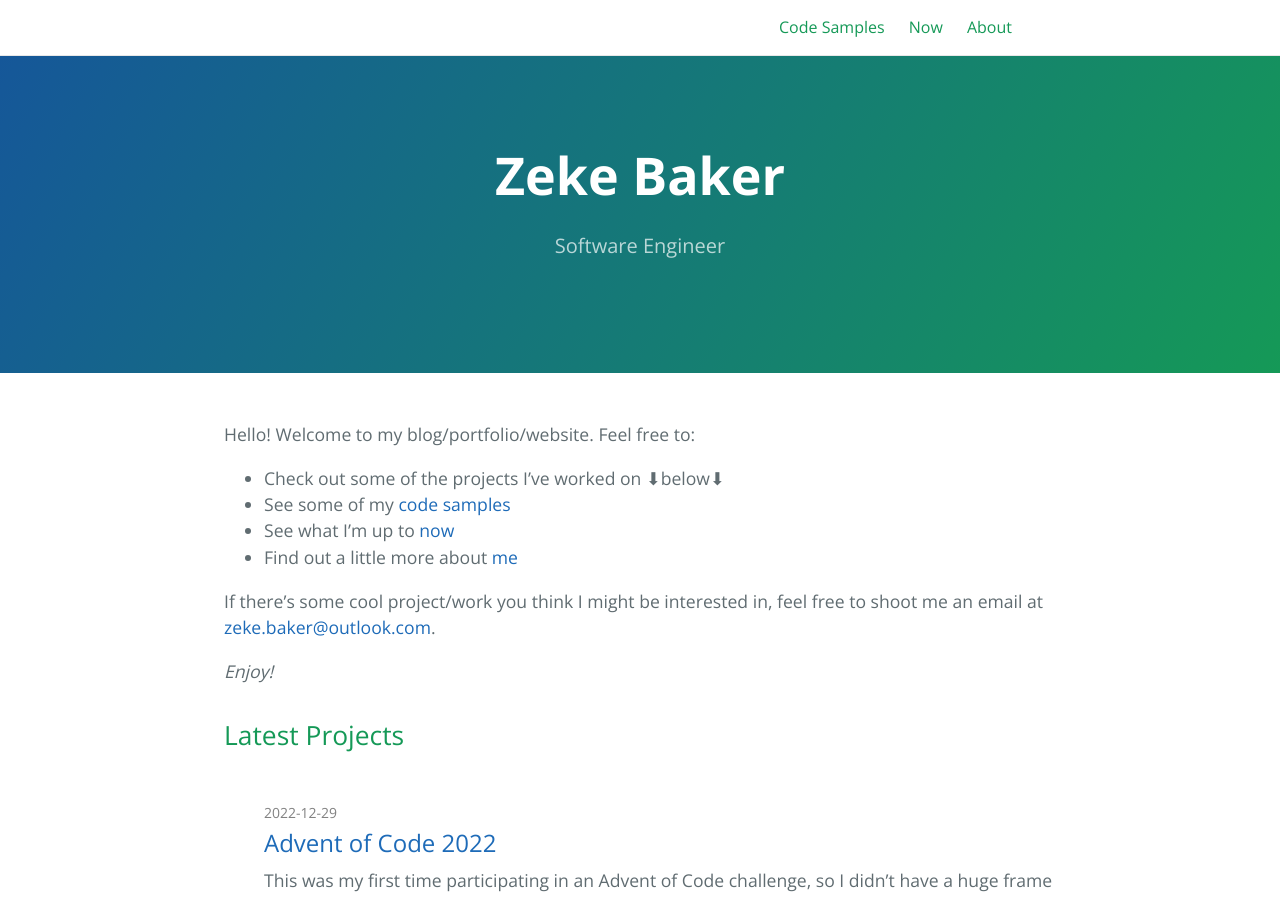
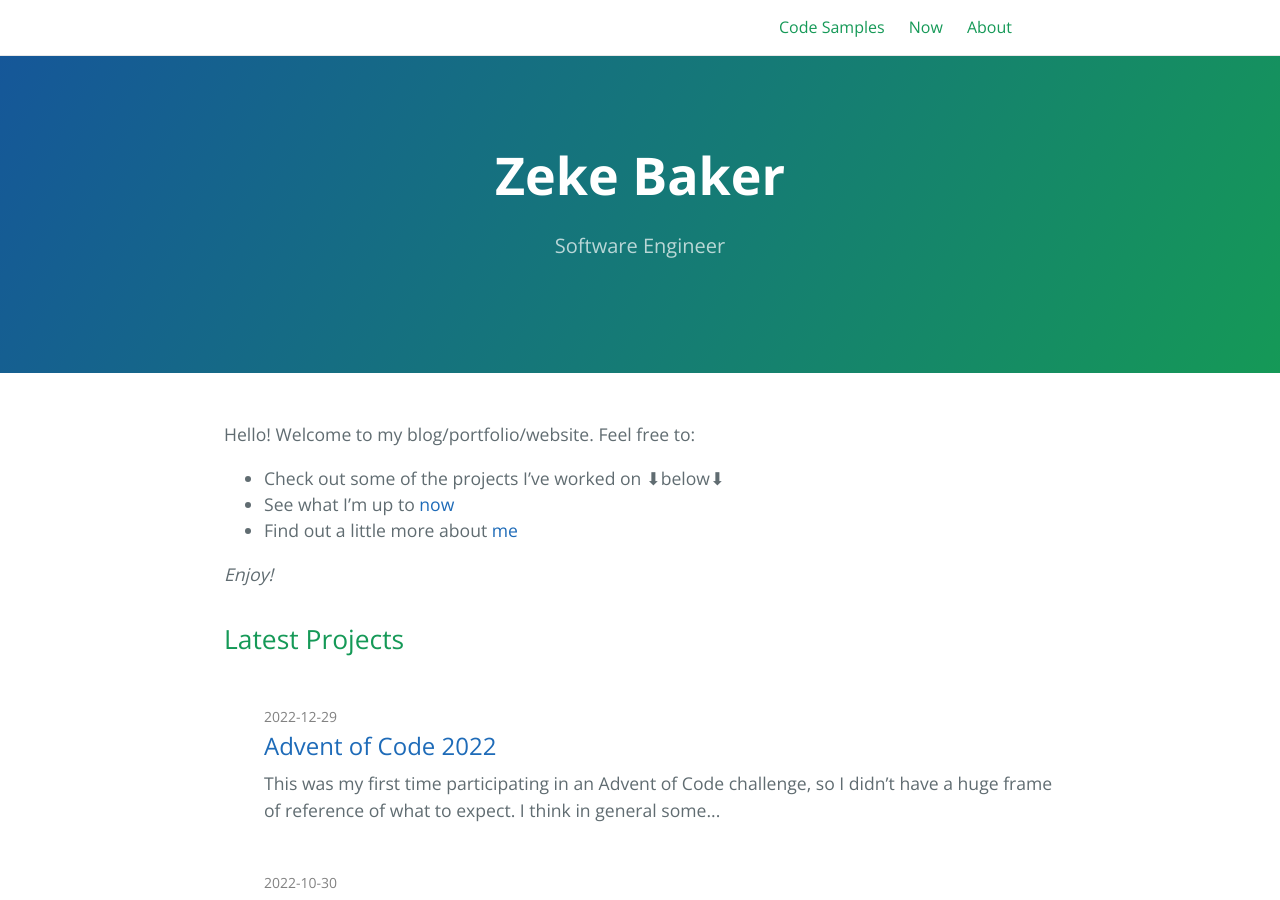
Before and after one commit to ClydeHobart/clydehobart.github.io, a Jekyll site: the page built from index.md, in a window 1280 px wide and 900 px high. Built offline with Jekyll 4.4.1, drawn with Linux system fonts in a browser that asks for light colours.

Commit message:
Remove link to code samples and email line.
The code samples are quite outdated at this point, and I'm not open to solicitation via email anymore.

```diff
--- a/index.md
+++ b/index.md
@@ -10,10 +10,7 @@ layout: home
 
 Hello! Welcome to my blog/portfolio/website. Feel free to:
 * Check out some of the projects I've worked on ⬇below⬇
-* See some of my [code samples](/code-samples)
 * See what I'm up to [now](/now)
 * Find out a little more about [me](/about)
 
-If there's some cool project/work you think I might be interested in, feel free to shoot me an email at [zeke.baker@outlook.com](mailto:zeke.baker@outlook.com).
-
 *Enjoy!*
```
